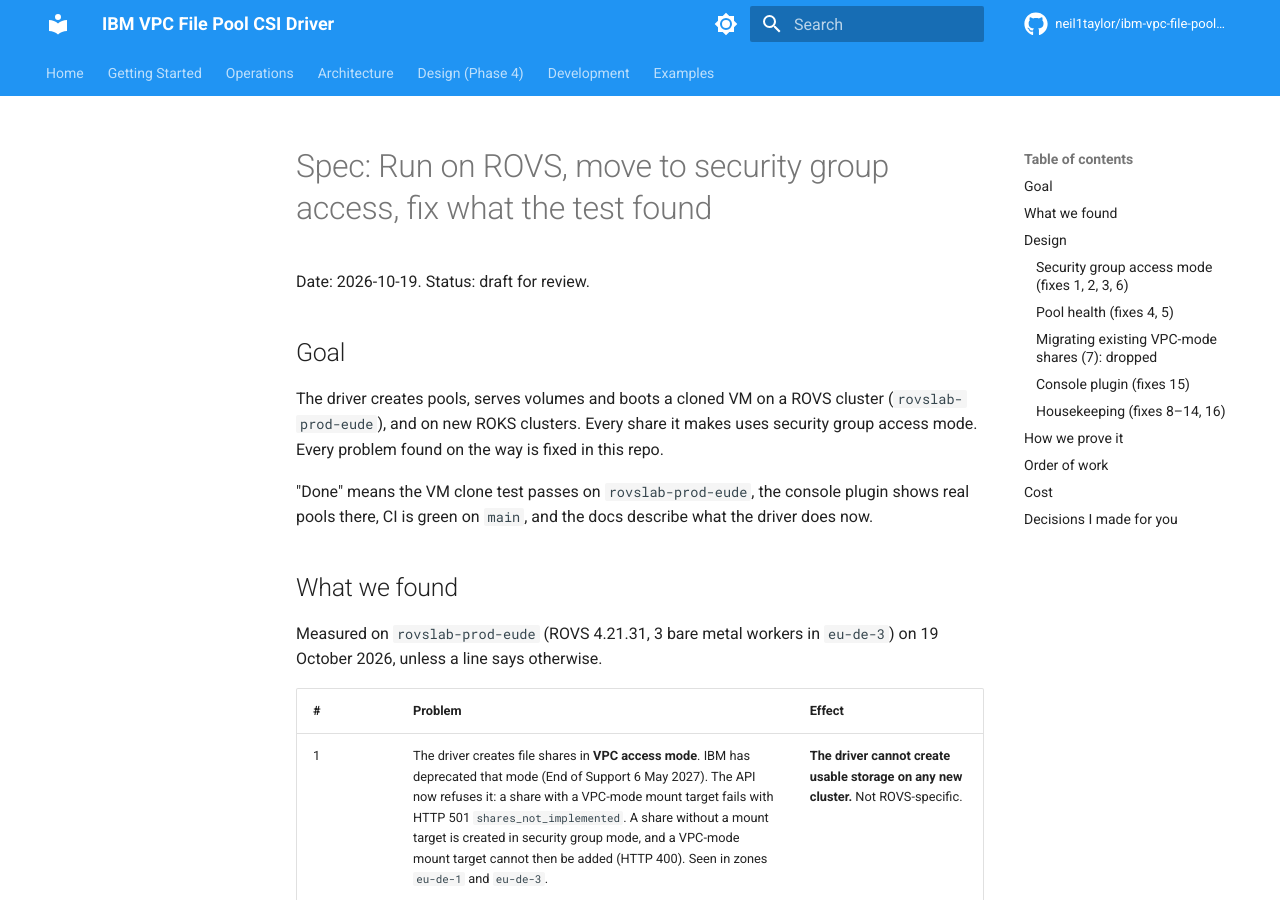
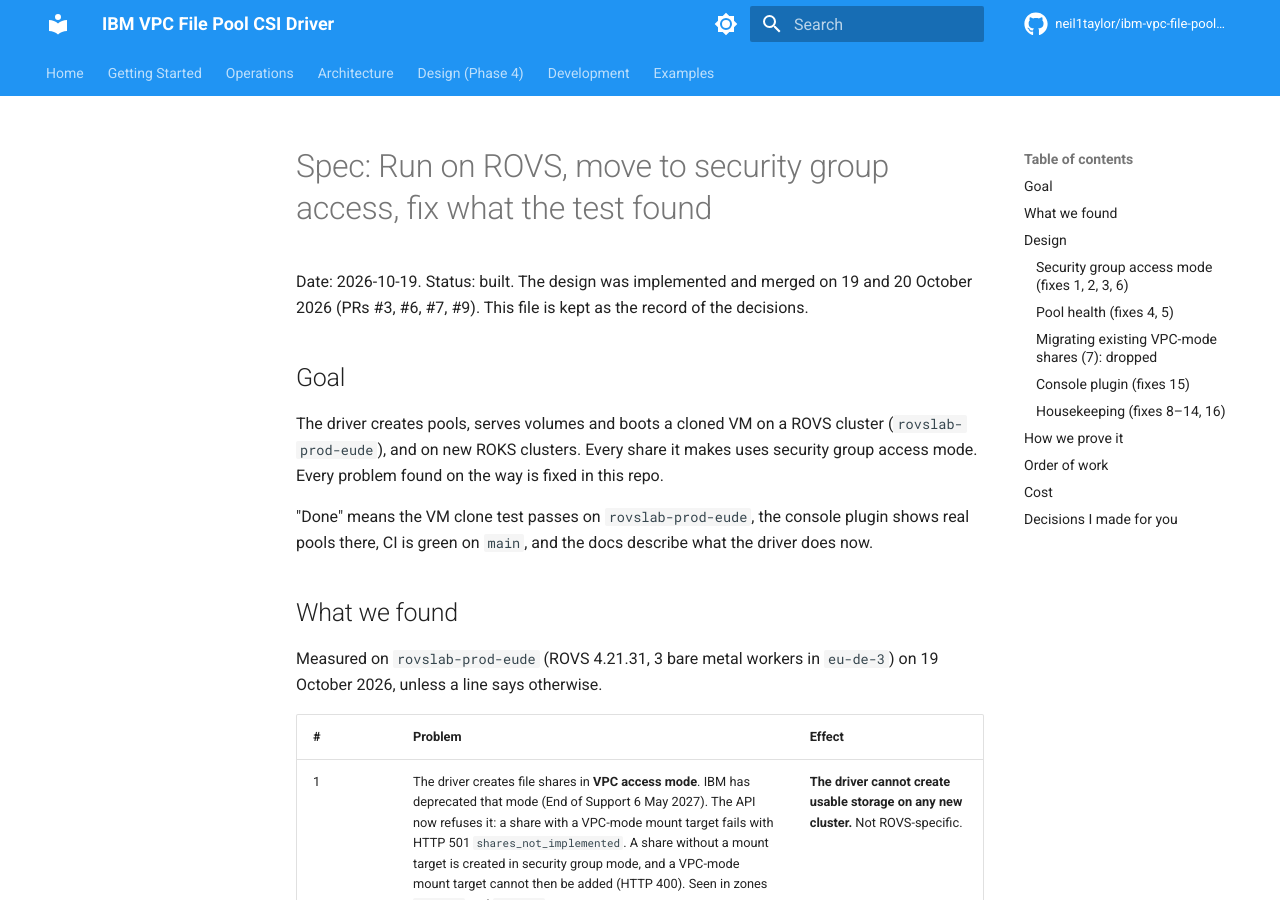
Before and after one commit to neil1taylor/ibm-vpc-file-pool-csi, an MkDocs documentation site: the page built from docs/specs/2026-10-19-rovs-and-security-group-mode.md, in a window 1280 px wide and 900 px high. Built offline with MkDocs 1.6.1 and Material for MkDocs 9.7.7, drawn with Linux system fonts in a browser that asks for light colours; comment, search, counter and statistics services are not loaded.

Commit message:
Spec: mark the ROVS and security group spec as built

```diff
--- a/docs/specs/2026-10-19-rovs-and-security-group-mode.md
+++ b/docs/specs/2026-10-19-rovs-and-security-group-mode.md
@@ -1,6 +1,6 @@
 # Spec: Run on ROVS, move to security group access, fix what the test found
 
-Date: 2026-10-19. Status: draft for review.
+Date: 2026-10-19. Status: built. The design was implemented and merged on 19 and 20 October 2026 (PRs #3, #6, #7, #9). This file is kept as the record of the decisions.
 
 ## Goal
 
```
